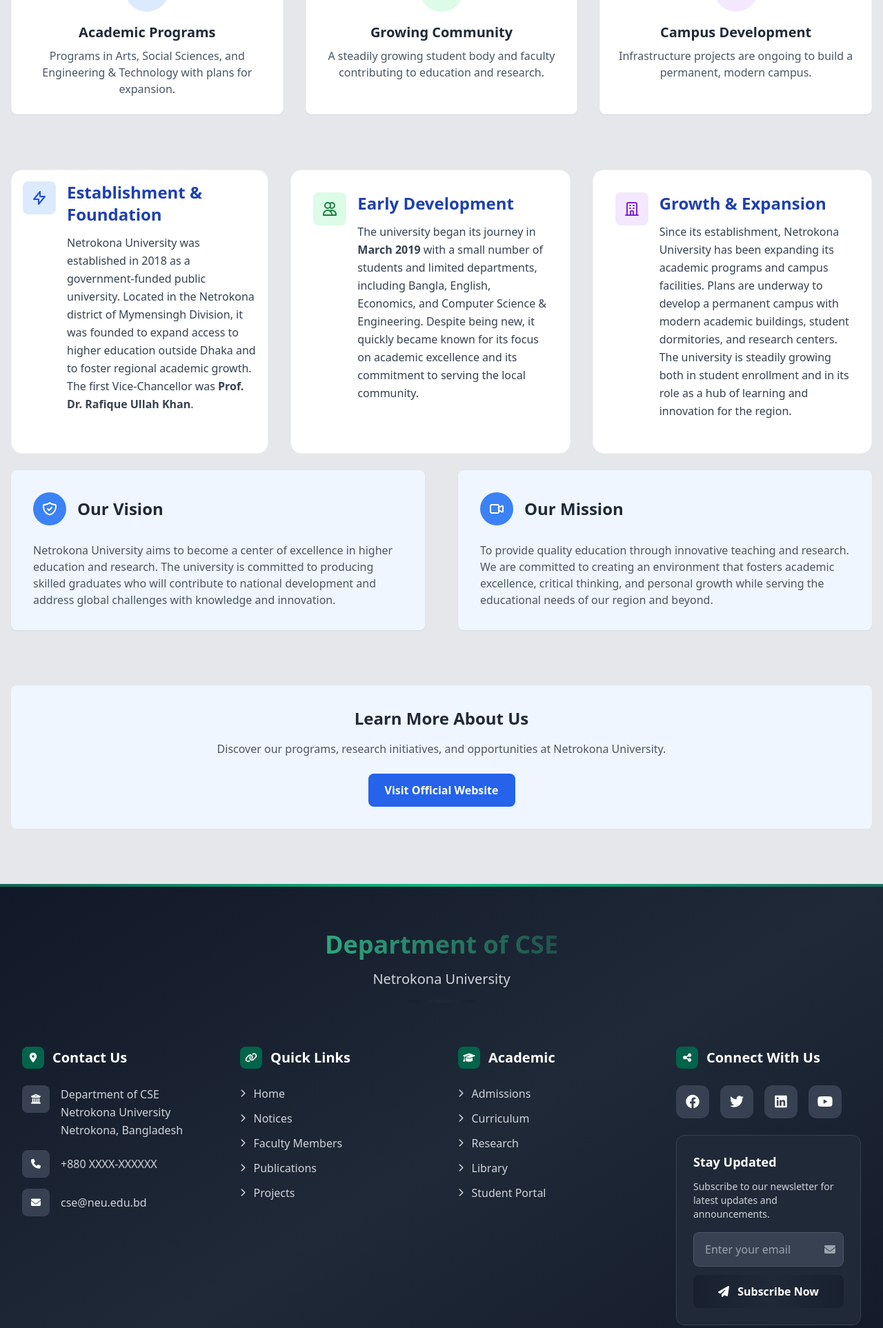
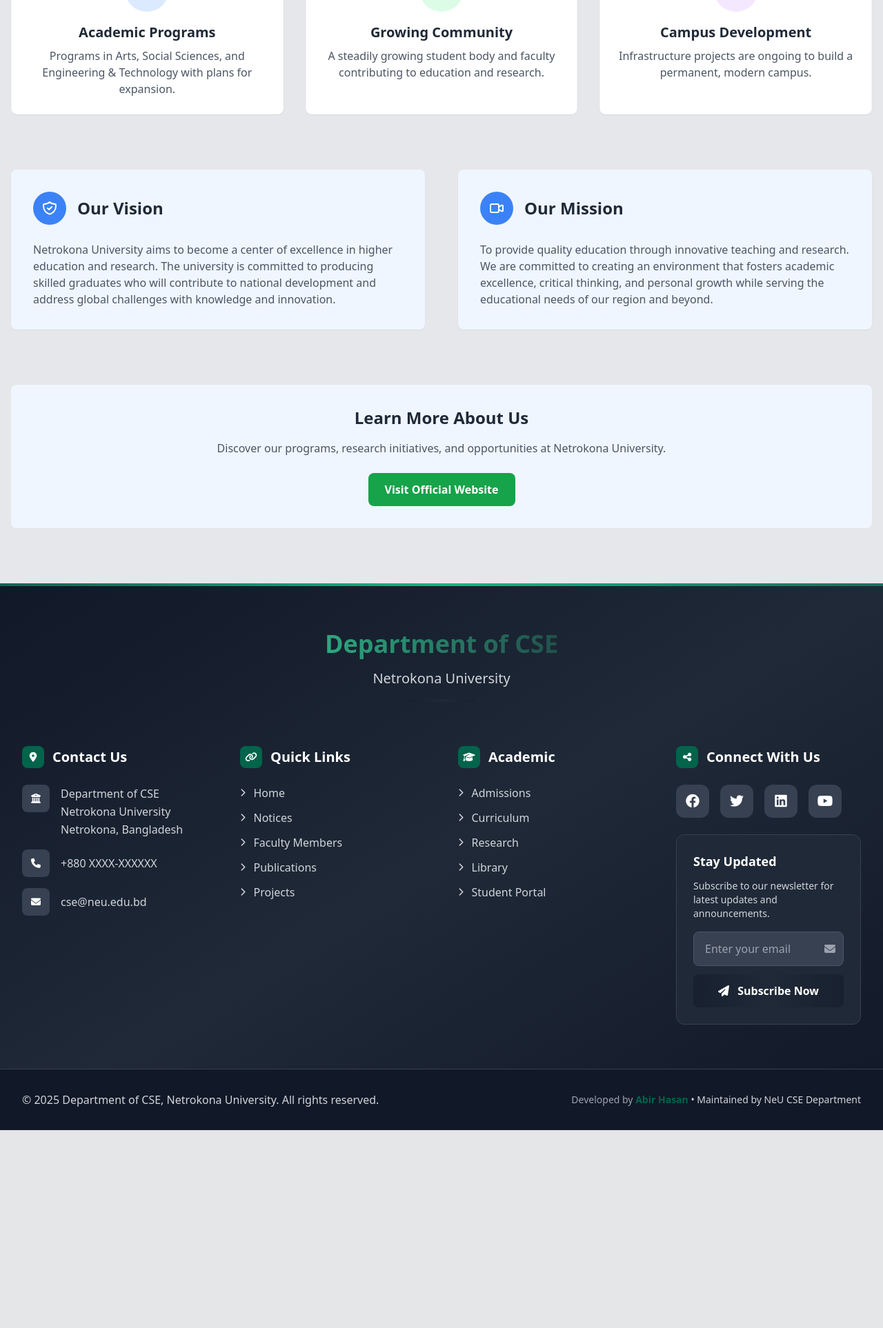
Before and after one commit to abirneu/neu_cse, a Django app: page /history-neu/ in a window 1280 px wide. Shown: the part 1723-3649 px from the top of the page at 69% size. After the commit the page ends 3362 px from the top, so only its background shows below. Run offline with Django 5.2, Linux system fonts and the light colour scheme; data comes from the database, SQL or seed files in the repository; both versions use the stored data as it was after the commit; some libraries are stand-ins or nearby versions.

Commit message:
about section

```diff
--- a/templates/cse/about.html
+++ b/templates/cse/about.html
@@ -1,5 +1,5 @@
 <!-- About Us Section -->
-    <section class="py-16 px-4 md:px-8 lg:px-16" data-aos="fade-up" data-aos-duration="1000">
+    <section class="pt-8 pb-16 px-4 md:px-8 lg:px-16" data-aos="fade-up" data-aos-duration="1000">
         <div class="max-w-6xl mx-auto">
             <!-- Section Header -->
             <div class="text-center mb-16" data-aos="fade-down" data-aos-delay="200">
--- a/templates/cse/about/history_neu.html
+++ b/templates/cse/about/history_neu.html
@@ -163,66 +163,7 @@
                 <p class="text-sm md:text-base text-gray-600">Infrastructure projects are ongoing to build a permanent, modern campus.</p>
             </div>
         </div>
-         <!-- History Content - 3 Boxes in a Row -->
-            <div class="flex flex-col md:flex-row gap-8">
-                <div class="bg-white p-4 rounded-2xl  border border-gray-100 transition-transform duration-300 hover:shadow-xl flex-1">
-                    <div class="flex items-start mb-4">
-                        <div class="bg-blue-100 p-3 rounded-lg mr-4">
-                            <svg xmlns="http://www.w3.org/2000/svg" class="h-6 w-6 text-blue-700" fill="none" viewBox="0 0 24 24" stroke="currentColor">
-                                <path stroke-linecap="round" stroke-linejoin="round" stroke-width="2" d="M13 10V3L4 14h7v7l9-11h-7z" />
-                            </svg>
-                        </div>
-                        <div>
-                            <h3 class="text-2xl font-semibold text-blue-800 mb-3">Establishment & Foundation</h3>
-                            <p class="text-gray-700 leading-relaxed">
-                                Netrokona University was established in 2018 as a government-funded public university.
-                                Located in the Netrokona district of Mymensingh Division, it was founded to expand access
-                                to higher education outside Dhaka and to foster regional academic growth. The first
-                                Vice-Chancellor was <strong>Prof. Dr. Rafique Ullah Khan</strong>.
-                            </p>
-                        </div>
-                    </div>
-                </div>
 
-                <div class="bg-white p-8 rounded-2xl  border border-gray-100 transition-transform duration-300 hover:shadow-xl flex-1">
-                    <div class="flex items-start mb-4">
-                        <div class="bg-green-100 p-3 rounded-lg mr-4">
-                            <svg xmlns="http://www.w3.org/2000/svg" class="h-6 w-6 text-green-700" fill="none" viewBox="0 0 24 24" stroke="currentColor">
-                                <path stroke-linecap="round" stroke-linejoin="round" stroke-width="2" d="M12 4.354a4 4 0 110 5.292M15 21H3v-1a6 6 0 0112 0v1zm0 0h6v-1a6 6 0 00-9-5.197M13 7a4 4 0 11-8 0 4 4 0 018 0z" />
-                            </svg>
-                        </div>
-                        <div>
-                            <h3 class="text-2xl font-semibold text-blue-800 mb-3">Early Development</h3>
-                            <p class="text-gray-700 leading-relaxed">
-                                The university began its journey in <strong>March 2019</strong> with a small number of
-                                students and limited departments, including Bangla, English, Economics, and Computer
-                                Science & Engineering. Despite being new, it quickly became known for its focus on
-                                academic excellence and its commitment to serving the local community.
-                            </p>
-                        </div>
-                    </div>
-                </div>
-
-                <div class="bg-white p-8 rounded-2xl  border border-gray-100 transition-transform duration-300 hover:shadow-xl flex-1">
-                    <div class="flex items-start mb-4">
-                        <div class="bg-purple-100 p-3 rounded-lg mr-4">
-                            <svg xmlns="http://www.w3.org/2000/svg" class="h-6 w-6 text-purple-700" fill="none" viewBox="0 0 24 24" stroke="currentColor">
-                                <path stroke-linecap="round" stroke-linejoin="round" stroke-width="2" d="M19 21V5a2 2 0 00-2-2H7a2 2 0 00-2 2v16m14 0h2m-2 0h-5m-9 0H3m2 0h5M9 7h1m-1 4h1m4-4h1m-1 4h1m-5 10v-5a1 1 0 011-1h2a1 1 0 011 1v5m-4 0h4" />
-                            </svg>
-                        </div>
-                        <div>
-                            <h3 class="text-2xl font-semibold text-blue-800 mb-3">Growth & Expansion</h3>
-                            <p class="text-gray-700 leading-relaxed">
-                                Since its establishment, Netrokona University has been expanding its academic programs
-                                and campus facilities. Plans are underway to develop a permanent campus with modern
-                                academic buildings, student dormitories, and research centers. The university is steadily
-                                growing both in student enrollment and in its role as a hub of learning and innovation
-                                for the region.
-                            </p>
-                        </div>
-                    </div>
-                </div>
-            </div>
 
 
 
@@ -267,7 +208,7 @@
             <p class="text-sm md:text-base text-gray-600 mb-6 max-w-2xl mx-auto">
                 Discover our programs, research initiatives, and opportunities at Netrokona University.
             </p>
-            <a href="https://neu.ac.bd/" target="_blank" class="inline-block bg-blue-600 hover:bg-blue-700 text-white font-semibold py-2 px-4 md:py-3 md:px-6 rounded-lg transition duration-300 text-sm md:text-base">
+            <a href="https://neu.ac.bd/" target="_blank" class="inline-block bg-green-600 hover:bg-green-700 text-white font-semibold py-2 px-4 md:py-3 md:px-6 rounded-lg transition duration-300 text-sm md:text-base">
                 Visit Official Website
             </a>
         </div>
--- a/templates/cse/faculty_and_staff/officer_and_staff.html
+++ b/templates/cse/faculty_and_staff/officer_and_staff.html
@@ -6,11 +6,11 @@
       <!-- Breadcrumb -->
       <div class="flex items-center justify-between mb-8">
         <nav class="text-sm text-gray-600">
-            <a href="{% url 'home' %}" class="text-blue-600 hover:underline">Home</a>
+            <a href="{% url 'home' %}" class="text-green-600 hover:underline">Home</a>
             <span class="mx-2">/</span>
             <span class="text-gray-500">Officer and Staff</span>
         </nav>
-        <a href="{% url 'staff_login' %}" class="bg-blue-600 text-white px-4 py-2 text-sm font-medium border border-blue-600 hover:bg-blue-700">
+        <a href="{% url 'staff_login' %}" class="bg-green-600 text-white rounded-full px-4 py-2 text-sm font-medium border border-green-600 hover:bg-green-700">
             Staff Login
         </a>
       </div>
```
Also changed, not shown: db.sqlite3.
